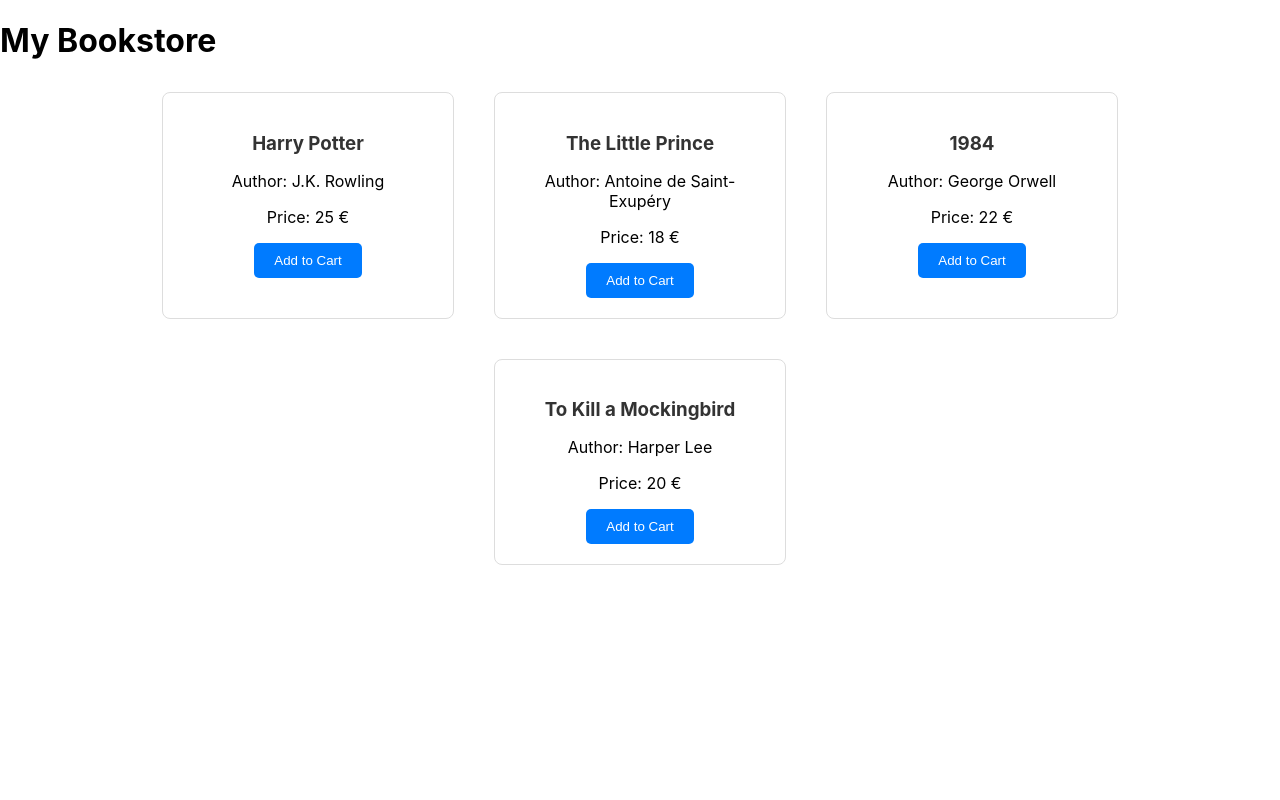
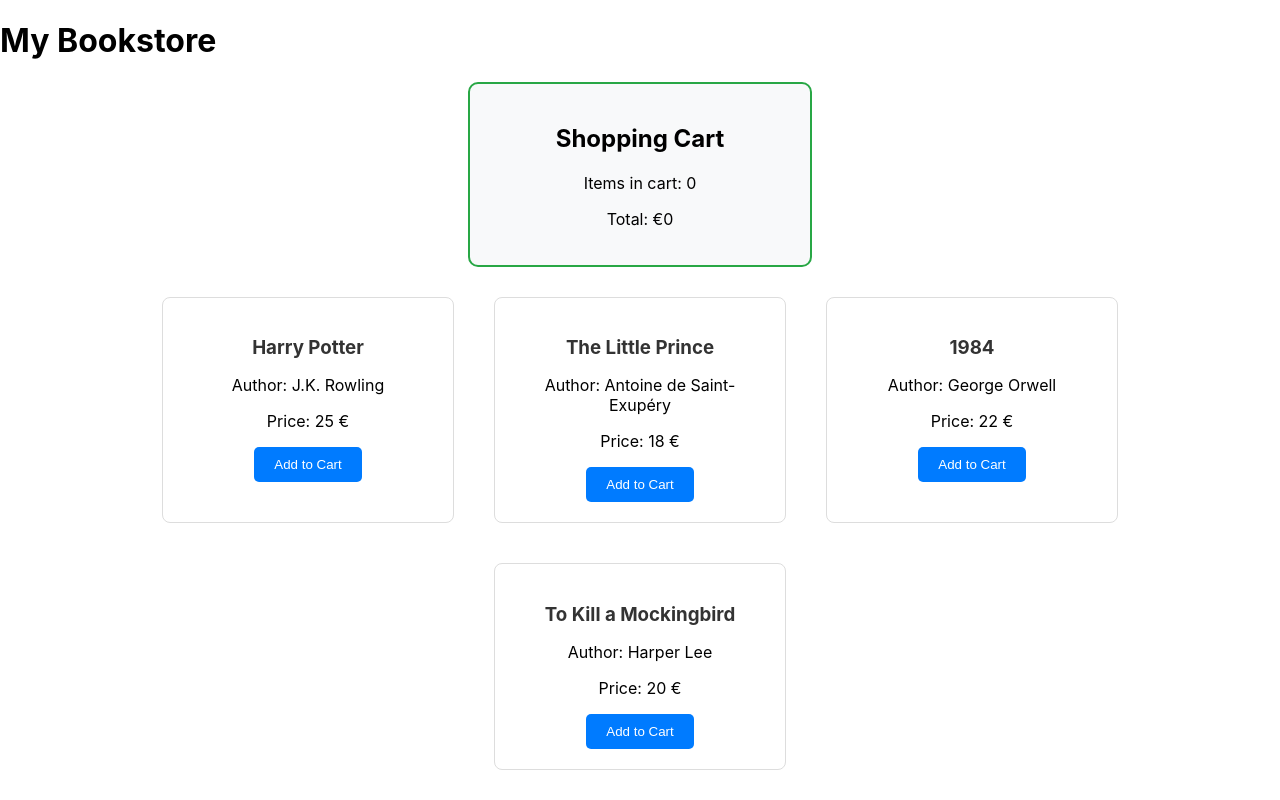
Before and after one commit to marzighased/react-bookstore, a React (Create React App) app: page / in a window 1280 px wide. Built offline with nearby package versions, Linux system fonts and the light colour scheme.

Commit message:
cart added

```diff
--- a/src/App.js
+++ b/src/App.js
@@ -1,5 +1,6 @@
 import React, { Component } from 'react'
 import Book from './book';
+import Cart from './cart';
 
 function App() {
   const books = [
@@ -12,6 +13,7 @@
   return (
     <div>
       <h1>My Bookstore</h1>
+      <Cart itemCount="0" total="0" />
       <div className='books-container'>
         {books.map(book => (
           <Book
--- a/src/book.css
+++ b/src/book.css
@@ -41,3 +41,13 @@
   justify-content: center;
   gap: 20px;
 }
+
+.cart {
+  border: 2px solid #28a745;
+  padding: 20px;
+  margin: 20px auto;
+  width: 300px;
+  text-align: center;
+  border-radius: 10px;
+  background-color: #f8f9fa;
+}
--- /dev/null
+++ b/src/cart.js
@@ -0,0 +1,13 @@
+import React, { Component } from 'react'
+
+function Cart(props) {
+    return (
+        <div className="cart">
+            <h2>Shopping Cart</h2>
+            <p>Items in cart: {props.itemCount}</p>
+            <p>Total: €{props.total}</p>
+        </div>
+    );
+}
+
+export default Cart;
```
